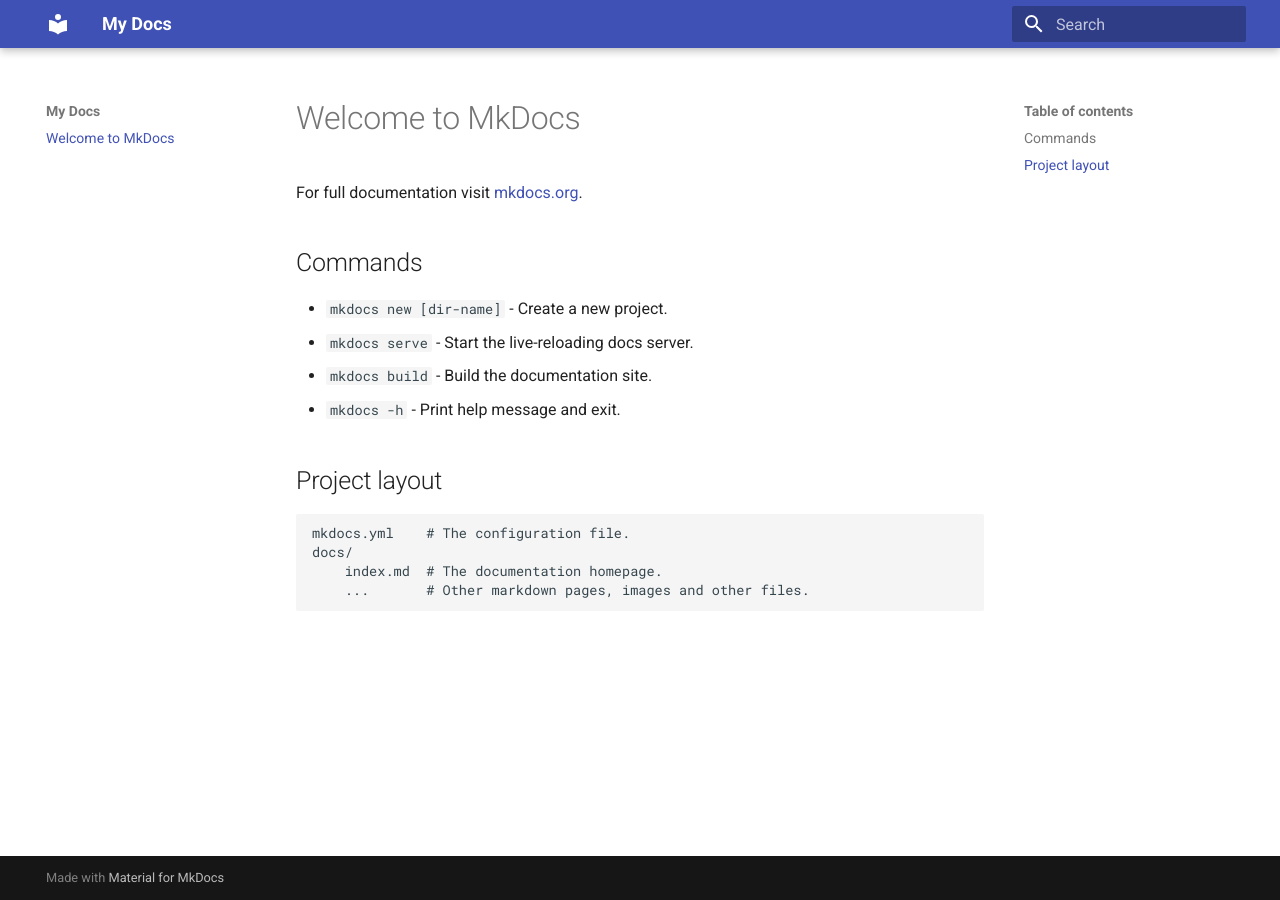
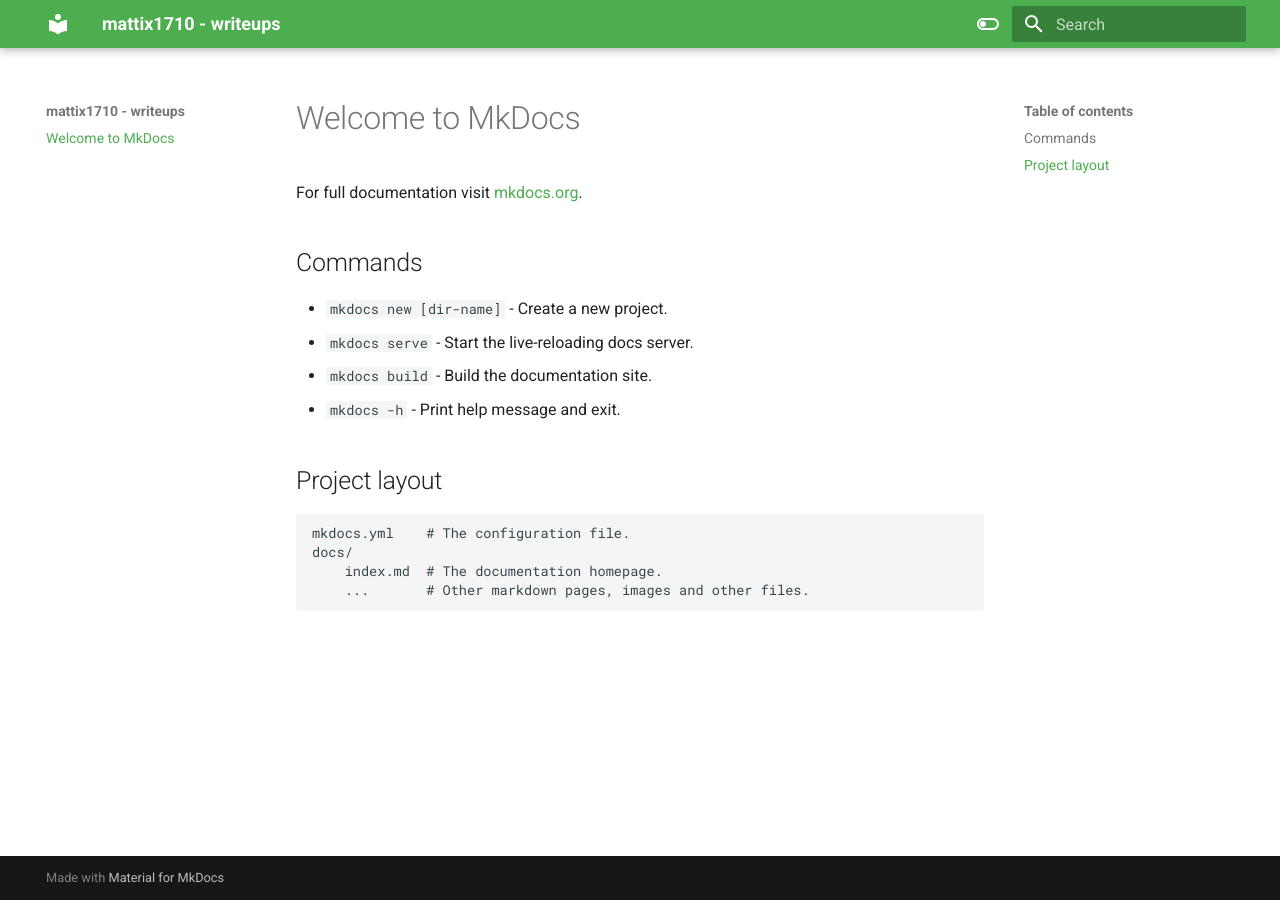
Before and after one commit to mattix1710/writeups, an MkDocs documentation site: the page built from docs/index.md, in a window 1280 px wide. Built offline with MkDocs 1.6.1 and Material for MkDocs 9.7.7, drawn with Linux system fonts in a browser that asks for light colours.

Commit message:
Updated mkdocs

```diff
--- a/mkdocs.yml
+++ b/mkdocs.yml
@@ -1,4 +1,18 @@
-site_name: My Docs
+site_name: mattix1710 - writeups
 
 theme:
+  language: en
   name: material
+  palette:
+    - scheme: default
+      toggle:
+        icon: material/toggle-switch-off-outline
+        name: Switch to dark mode
+      primary: green
+      accent: light green
+    - scheme: slate
+      toggle:
+        icon: material/toggle-switch
+        name: Switch to light mode
+      primary: green
+      accent: lime
```
